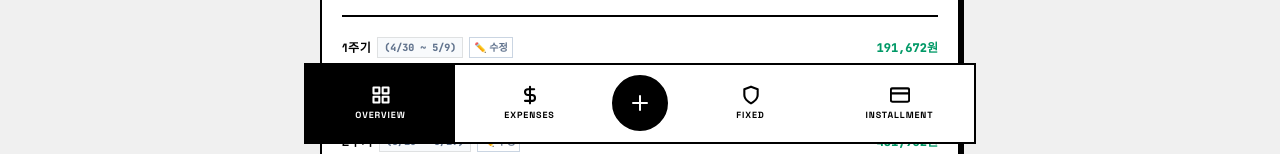
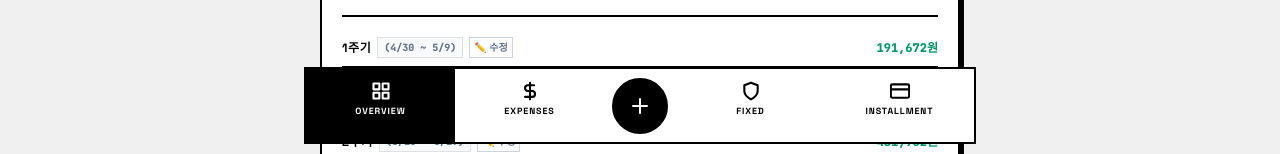
Before and after one commit to eunbin0123/moneyplan, a React (Vite) app: page / in a window 1280 px wide. Shown: the part 656-810 px from the top of the page. Built offline with nearby package versions, Linux system fonts and the light colour scheme; no server answers; the database is empty.

Commit message:
Update App.module.css

```diff
--- a/src/css/App.module.css
+++ b/src/css/App.module.css
@@ -167,7 +167,7 @@
   flex-direction: column;
   align-items: center;
   justify-content: center;
-  padding: 1.25rem 0;
+  padding: 0.75rem 0 1.45rem 0;
   gap: 0.25rem;
   cursor: pointer;
   border: none;
```
